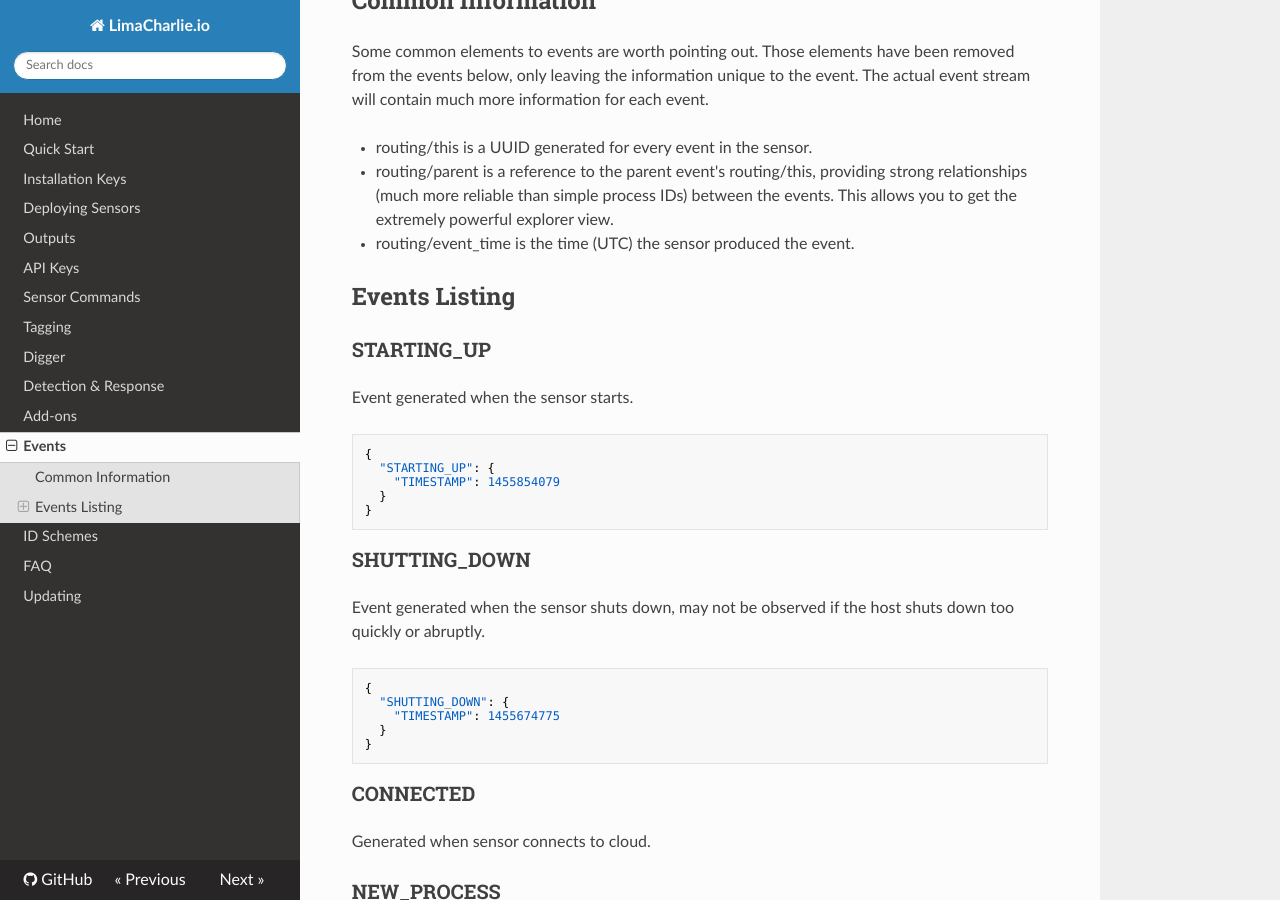
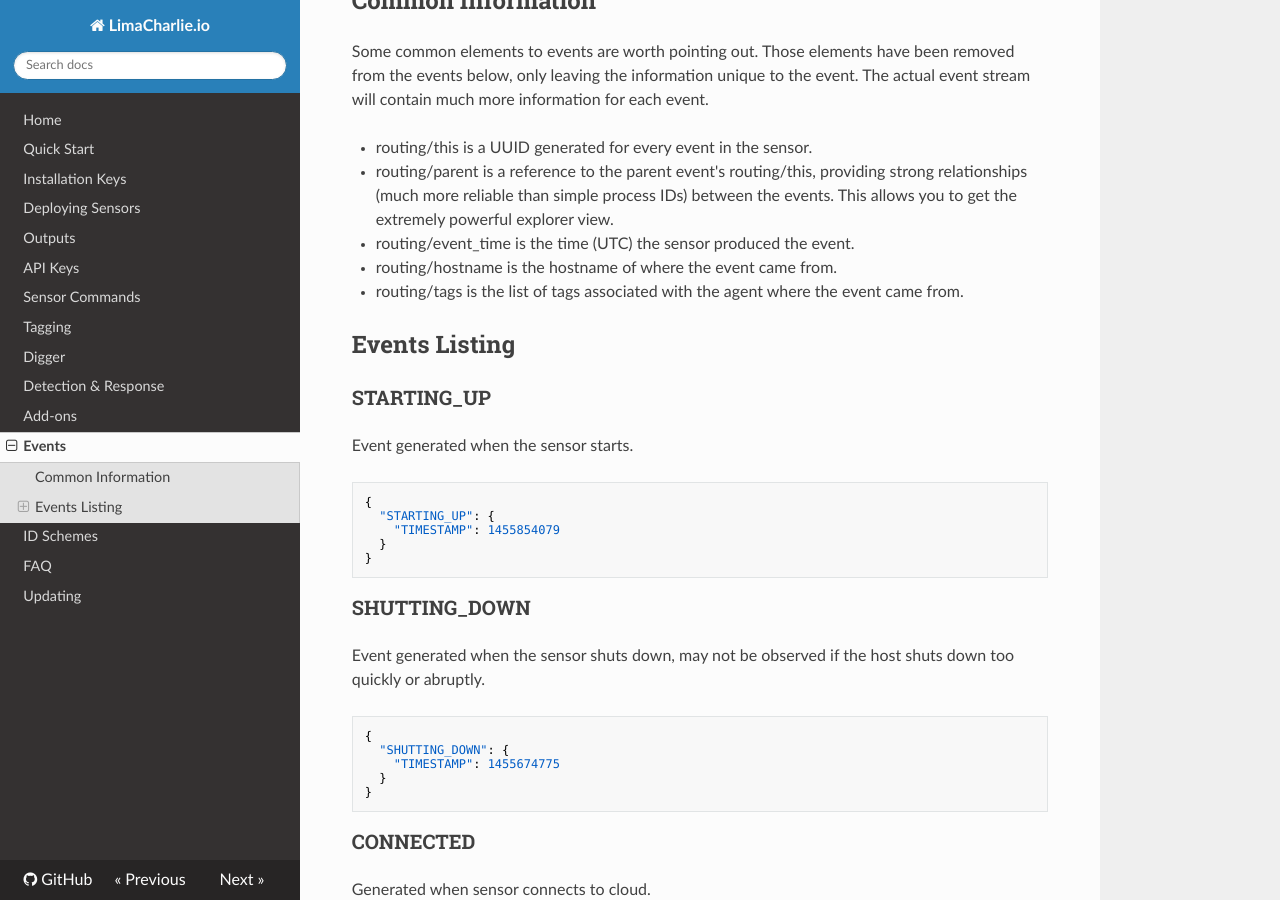
Before and after one commit to refractionPOINT/lce_doc, an MkDocs documentation site: the page built from docs/events.md, in a window 1280 px wide and 900 px high, scrolled down 1424 px. Built offline with MkDocs 1.6.1, drawn with Linux system fonts in a browser that asks for light colours; nearby versions of some CDN libraries; old or Windows-style settings are respelled for this version of MkDocs.

Commit message:
Adding bit about other routing info.

```diff
--- a/docs/events.md
+++ b/docs/events.md
@@ -13,6 +13,8 @@ the information unique to the event. The actual event stream will contain much m
 * routing/parent is a reference to the parent event's routing/this, providing strong relationships (much more reliable than simple process IDs)
 between the events. This allows you to get the extremely powerful explorer view.
 * routing/event_time is the time (UTC) the sensor produced the event.
+* routing/hostname is the hostname of where the event came from.
+* routing/tags is the list of tags associated with the agent where the event came from.
 
 ## Events Listing
 
```
